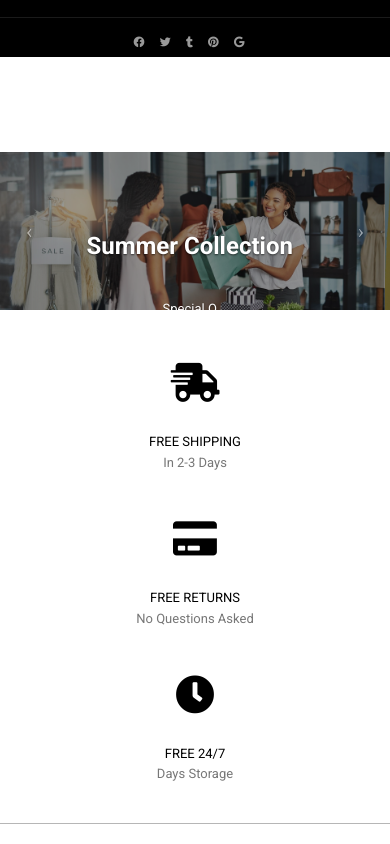
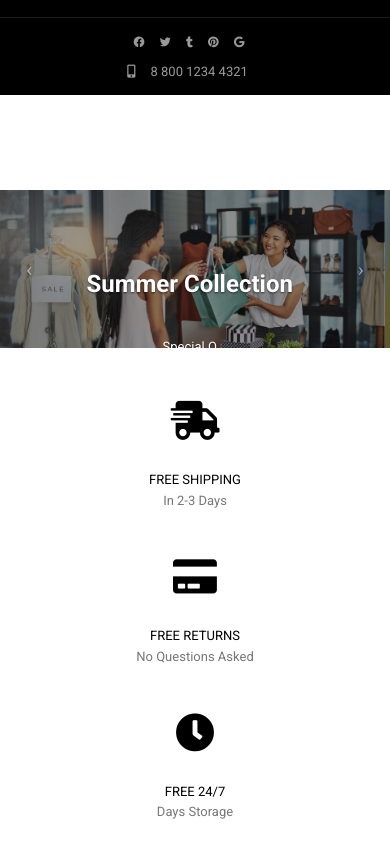
Before and after one commit to raminrafi/Unify, a website: page unifyCheckout/index.html in a window 390 px wide. Shown: the top 844 px of the page. Drawn offline with nearby package versions, Linux system fonts and the light colour scheme; files that its build step writes are made by us from their sources; a web font is replaced by a local one.

Commit message:
Files modified

```diff
--- a/unifyCheckout/src/scss/custom.scss
+++ b/unifyCheckout/src/scss/custom.scss
@@ -4,7 +4,6 @@ body {
 		size: 16px;
 		weight: 400;
 	}
-
 	margin: 0 auto;
 	line-height: 1.6;
 }
--- a/unifyCheckout/src/scss/mediaQueries.scss
+++ b/unifyCheckout/src/scss/mediaQueries.scss
@@ -7,6 +7,12 @@
 		margin:0 auto;
 		max-height: 150px;
 		max-width: 150px;
+	}
+	header .navbar {
+		max-height: none;
+	}
+	.navbar{
+		overflow: hidden !important;
 	}
 }
 
```
Lines whose indentation alone changed are shown as unchanged.
